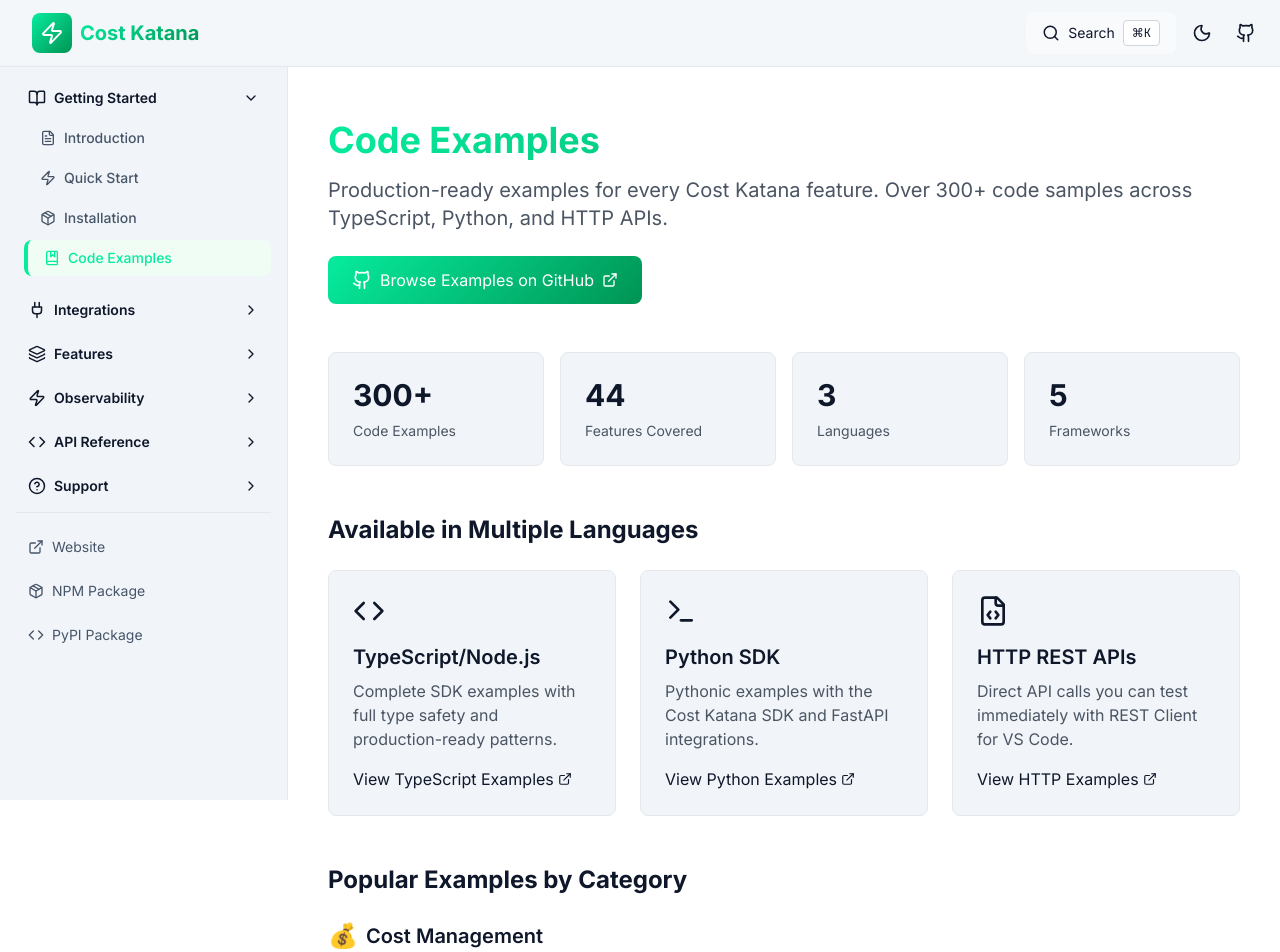
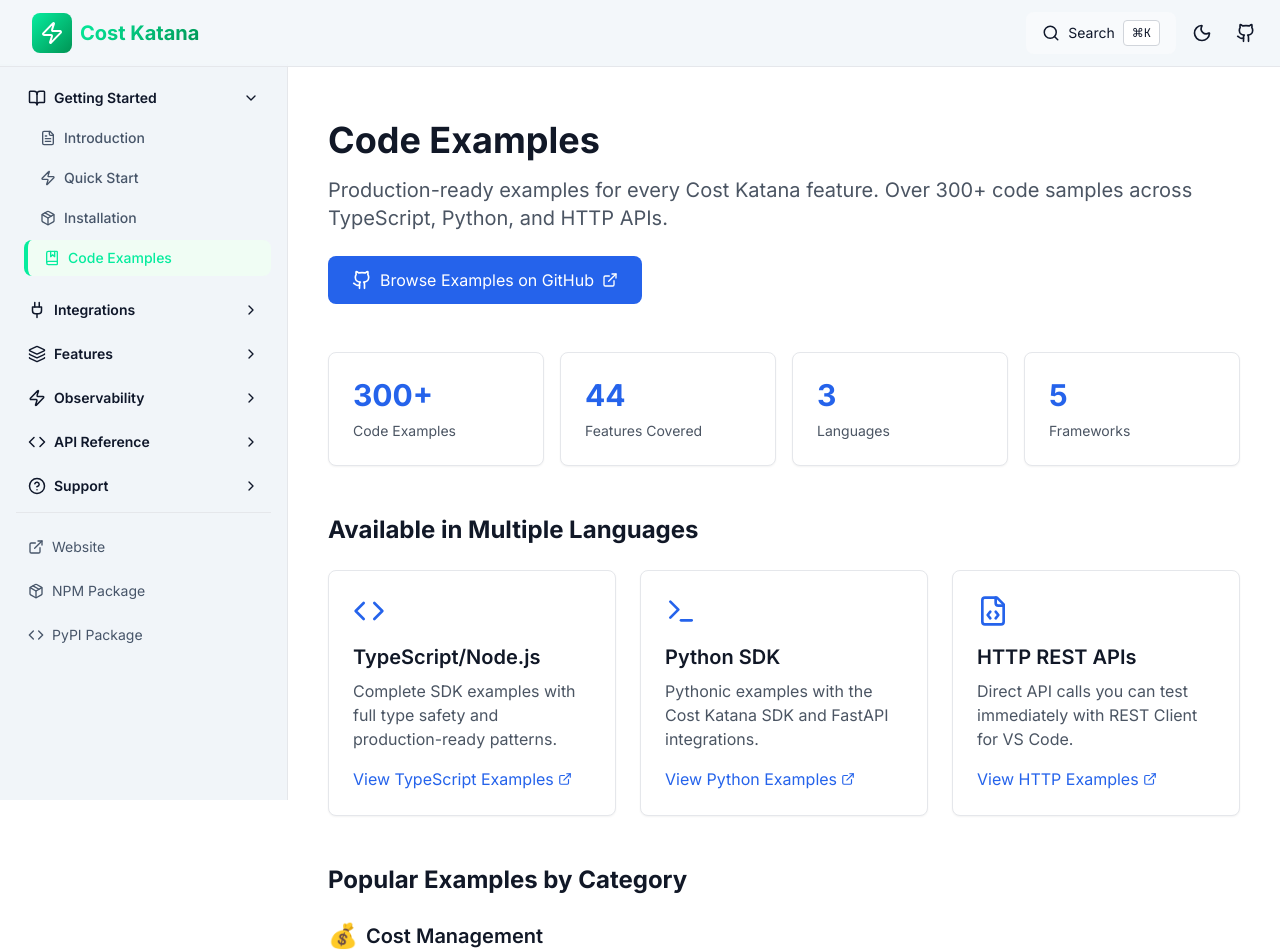
Before and after one commit to Hypothesize-Tech/costkatana-docs, a React (Vite) app: page /examples in a window 1280 px wide. Shown: the top 952 px of the page. Built offline with nearby package versions, Linux system fonts and the light colour scheme.

Commit message:
Refactor ExamplesPage styles and structure for improved UI consistency; update text colors, backgrounds, and link styles to enhance readability and visual appeal.

```diff
--- a/src/pages/ExamplesPage.tsx
+++ b/src/pages/ExamplesPage.tsx
@@ -7,7 +7,7 @@
         <div className="max-w-6xl mx-auto px-4 py-8">
             {/* Hero Section */}
             <div className="mb-12">
-                <h1 className="text-4xl font-bold mb-4 bg-gradient-primary bg-clip-text text-transparent">
+                <h1 className="text-4xl font-bold mb-4 text-gray-900 dark:text-white">
                     Code Examples
                 </h1>
                 <p className="text-xl text-gray-600 dark:text-gray-300 mb-6">
@@ -17,7 +17,7 @@
                     href="https://github.com/Hypothesize-Tech/costkatana-examples"
                     target="_blank"
                     rel="noopener noreferrer"
-                    className="inline-flex items-center px-6 py-3 bg-gradient-primary text-white rounded-lg hover:shadow-lg transition-all"
+                    className="inline-flex items-center px-6 py-3 bg-blue-600 hover:bg-blue-700 text-white rounded-lg hover:shadow-lg transition-all"
                 >
                     <Github className="mr-2" size={20} />
                     Browse Examples on GitHub
@@ -27,48 +27,48 @@
 
             {/* Quick Stats */}
             <div className="grid grid-cols-1 md:grid-cols-4 gap-4 mb-12">
-                <div className="p-6 bg-light-card dark:bg-dark-card rounded-lg border border-gray-200 dark:border-gray-700">
-                    <div className="text-3xl font-bold text-primary mb-2">300+</div>
+                <div className="p-6 bg-white dark:bg-gray-800 rounded-lg border border-gray-200 dark:border-gray-700 shadow-sm">
+                    <div className="text-3xl font-bold text-blue-600 dark:text-blue-400 mb-2">300+</div>
                     <div className="text-sm text-gray-600 dark:text-gray-400">Code Examples</div>
                 </div>
-                <div className="p-6 bg-light-card dark:bg-dark-card rounded-lg border border-gray-200 dark:border-gray-700">
-                    <div className="text-3xl font-bold text-primary mb-2">44</div>
+                <div className="p-6 bg-white dark:bg-gray-800 rounded-lg border border-gray-200 dark:border-gray-700 shadow-sm">
+                    <div className="text-3xl font-bold text-blue-600 dark:text-blue-400 mb-2">44</div>
                     <div className="text-sm text-gray-600 dark:text-gray-400">Features Covered</div>
                 </div>
-                <div className="p-6 bg-light-card dark:bg-dark-card rounded-lg border border-gray-200 dark:border-gray-700">
-                    <div className="text-3xl font-bold text-primary mb-2">3</div>
+                <div className="p-6 bg-white dark:bg-gray-800 rounded-lg border border-gray-200 dark:border-gray-700 shadow-sm">
+                    <div className="text-3xl font-bold text-blue-600 dark:text-blue-400 mb-2">3</div>
                     <div className="text-sm text-gray-600 dark:text-gray-400">Languages</div>
                 </div>
-                <div className="p-6 bg-light-card dark:bg-dark-card rounded-lg border border-gray-200 dark:border-gray-700">
-                    <div className="text-3xl font-bold text-primary mb-2">5</div>
+                <div className="p-6 bg-white dark:bg-gray-800 rounded-lg border border-gray-200 dark:border-gray-700 shadow-sm">
+                    <div className="text-3xl font-bold text-blue-600 dark:text-blue-400 mb-2">5</div>
                     <div className="text-sm text-gray-600 dark:text-gray-400">Frameworks</div>
                 </div>
             </div>
 
             {/* Languages & Methods */}
             <div className="mb-12">
-                <h2 className="text-2xl font-bold mb-6">Available in Multiple Languages</h2>
+                <h2 className="text-2xl font-bold mb-6 text-gray-900 dark:text-white">Available in Multiple Languages</h2>
                 <div className="grid grid-cols-1 md:grid-cols-3 gap-6">
-                    <div className="p-6 bg-light-card dark:bg-dark-card rounded-lg border border-gray-200 dark:border-gray-700">
-                        <Code className="text-primary mb-4" size={32} />
-                        <h3 className="text-xl font-semibold mb-2">TypeScript/Node.js</h3>
+                    <div className="p-6 bg-white dark:bg-gray-800 rounded-lg border border-gray-200 dark:border-gray-700 shadow-sm">
+                        <Code className="text-blue-600 dark:text-blue-400 mb-4" size={32} />
+                        <h3 className="text-xl font-semibold mb-2 text-gray-900 dark:text-white">TypeScript/Node.js</h3>
                         <p className="text-gray-600 dark:text-gray-400 mb-4">
                             Complete SDK examples with full type safety and production-ready patterns.
                         </p>
                         <a
-                            href="https://github.com/Hypothesiƒze-Tech/costkatana-examples/tree/master/1-cost-tracking/npm-package"
+                            href="https://github.com/Hypothesize-Tech/costkatana-examples/tree/master/1-cost-tracking/npm-package"
                             target="_blank"
                             rel="noopener noreferrer"
-                            className="text-primary hover:underline flex items-center"
+                            className="text-blue-600 dark:text-blue-400 hover:underline flex items-center"
                         >
                             View TypeScript Examples
                             <ExternalLink className="ml-1" size={14} />
                         </a>
                     </div>
 
-                    <div className="p-6 bg-light-card dark:bg-dark-card rounded-lg border border-gray-200 dark:border-gray-700">
-                        <Terminal className="text-primary mb-4" size={32} />
-                        <h3 className="text-xl font-semibold mb-2">Python SDK</h3>
+                    <div className="p-6 bg-white dark:bg-gray-800 rounded-lg border border-gray-200 dark:border-gray-700 shadow-sm">
+                        <Terminal className="text-blue-600 dark:text-blue-400 mb-4" size={32} />
+                        <h3 className="text-xl font-semibold mb-2 text-gray-900 dark:text-white">Python SDK</h3>
                         <p className="text-gray-600 dark:text-gray-400 mb-4">
                             Pythonic examples with the Cost Katana SDK and FastAPI integrations.
                         </p>
@@ -76,16 +76,16 @@
                             href="https://github.com/Hypothesize-Tech/costkatana-examples/tree/master/8-python-sdk"
                             target="_blank"
                             rel="noopener noreferrer"
-                            className="text-primary hover:underline flex items-center"
+                            className="text-blue-600 dark:text-blue-400 hover:underline flex items-center"
                         >
                             View Python Examples
                             <ExternalLink className="ml-1" size={14} />
                         </a>
                     </div>
 
-                    <div className="p-6 bg-light-card dark:bg-dark-card rounded-lg border border-gray-200 dark:border-gray-700">
-                        <FileCode className="text-primary mb-4" size={32} />
-                        <h3 className="text-xl font-semibold mb-2">HTTP REST APIs</h3>
+                    <div className="p-6 bg-white dark:bg-gray-800 rounded-lg border border-gray-200 dark:border-gray-700 shadow-sm">
+                        <FileCode className="text-blue-600 dark:text-blue-400 mb-4" size={32} />
+                        <h3 className="text-xl font-semibold mb-2 text-gray-900 dark:text-white">HTTP REST APIs</h3>
                         <p className="text-gray-600 dark:text-gray-400 mb-4">
                             Direct API calls you can test immediately with REST Client for VS Code.
                         </p>
@@ -93,7 +93,7 @@
                             href="https://github.com/Hypothesize-Tech/costkatana-examples/tree/master/1-cost-tracking/http-headers"
                             target="_blank"
                             rel="noopener noreferrer"
-                            className="text-primary hover:underline flex items-center"
+                            className="text-blue-600 dark:text-blue-400 hover:underline flex items-center"
                         >
                             View HTTP Examples
                             <ExternalLink className="ml-1" size={14} />
@@ -104,11 +104,11 @@
 
             {/* Popular Examples by Category */}
             <div className="mb-12">
-                <h2 className="text-2xl font-bold mb-6">Popular Examples by Category</h2>
+                <h2 className="text-2xl font-bold mb-6 text-gray-900 dark:text-white">Popular Examples by Category</h2>
 
                 {/* Cost Management */}
                 <div className="mb-8">
-                    <h3 className="text-xl font-semibold mb-4 flex items-center">
+                    <h3 className="text-xl font-semibold mb-4 flex items-center text-gray-900 dark:text-white">
                         <span className="text-2xl mr-2">💰</span>
                         Cost Management
                     </h3>
@@ -133,7 +133,7 @@
 
                 {/* Performance & Optimization */}
                 <div className="mb-8">
-                    <h3 className="text-xl font-semibold mb-4 flex items-center">
+                    <h3 className="text-xl font-semibold mb-4 flex items-center text-gray-900 dark:text-white">
                         <span className="text-2xl mr-2">🚀</span>
                         Performance & Optimization
                     </h3>
@@ -160,7 +160,7 @@
 
                 {/* Monitoring & Alerts */}
                 <div className="mb-8">
-                    <h3 className="text-xl font-semibold mb-4 flex items-center">
+                    <h3 className="text-xl font-semibold mb-4 flex items-center text-gray-900 dark:text-white">
                         <span className="text-2xl mr-2">🔔</span>
                         Monitoring & Alerts
                     </h3>
@@ -186,7 +186,7 @@
 
                 {/* AI Orchestration */}
                 <div className="mb-8">
-                    <h3 className="text-xl font-semibold mb-4 flex items-center">
+                    <h3 className="text-xl font-semibold mb-4 flex items-center text-gray-900 dark:text-white">
                         <span className="text-2xl mr-2">🤖</span>
                         AI Orchestration
                     </h3>
@@ -211,7 +211,7 @@
 
                 {/* Security & Compliance */}
                 <div className="mb-8">
-                    <h3 className="text-xl font-semibold mb-4 flex items-center">
+                    <h3 className="text-xl font-semibold mb-4 flex items-center text-gray-900 dark:text-white">
                         <span className="text-2xl mr-2">🔒</span>
                         Security & Compliance
                     </h3>
@@ -237,8 +237,8 @@
 
             {/* Framework Integrations */}
             <div className="mb-12">
-                <h2 className="text-2xl font-bold mb-6 flex items-center">
-                    <Layers className="mr-2 text-primary" size={28} />
+                <h2 className="text-2xl font-bold mb-6 flex items-center text-gray-900 dark:text-white">
+                    <Layers className="mr-2 text-blue-600 dark:text-blue-400" size={28} />
                     Framework Integrations
                 </h2>
                 <div className="grid grid-cols-1 md:grid-cols-2 gap-4">
@@ -271,9 +271,9 @@
             </div>
 
             {/* Complete Feature List */}
-            <div className="mb-12 p-6 bg-light-panel dark:bg-dark-bg-200 rounded-lg border border-gray-200 dark:border-gray-700">
-                <h2 className="text-2xl font-bold mb-4 flex items-center">
-                    <BookOpen className="mr-2 text-primary" size={28} />
+            <div className="mb-12 p-6 bg-gray-50 dark:bg-gray-800 rounded-lg border border-gray-200 dark:border-gray-700">
+                <h2 className="text-2xl font-bold mb-4 flex items-center text-gray-900 dark:text-white">
+                    <BookOpen className="mr-2 text-blue-600 dark:text-blue-400" size={28} />
                     Complete Feature Index
                 </h2>
                 <p className="text-gray-600 dark:text-gray-400 mb-6">
@@ -286,19 +286,19 @@
                             href={`https://github.com/Hypothesize-Tech/costkatana-examples/tree/master/${feature.folder}`}
                             target="_blank"
                             rel="noopener noreferrer"
-                            className="flex items-center p-3 bg-light-card dark:bg-dark-card rounded border border-gray-200 dark:border-gray-700 hover:border-primary dark:hover:border-primary transition-colors"
+                            className="flex items-center p-3 bg-white dark:bg-gray-700 rounded border border-gray-200 dark:border-gray-600 hover:border-blue-600 dark:hover:border-blue-400 transition-colors"
                         >
                             <span className="font-mono text-sm text-gray-500 dark:text-gray-400 mr-3 w-8">{feature.number}</span>
-                            <span className="text-sm flex-1">{feature.name}</span>
-                            <ExternalLink className="text-gray-400" size={14} />
+                            <span className="text-sm flex-1 text-gray-900 dark:text-white">{feature.name}</span>
+                            <ExternalLink className="text-gray-400 dark:text-gray-500" size={14} />
                         </a>
                     ))}
                 </div>
             </div>
 
             {/* Getting Started */}
-            <div className="p-8 bg-gradient-primary rounded-lg text-white">
-                <h2 className="text-2xl font-bold mb-4">Ready to Get Started?</h2>
+            <div className="p-8 bg-blue-600 rounded-lg text-white">
+                <h2 className="text-2xl font-bold mb-4 text-white">Ready to Get Started?</h2>
                 <p className="mb-6 text-white/90">
                     Clone the examples repository and start building with Cost Katana in minutes.
                 </p>
@@ -318,14 +318,14 @@
                         href="https://github.com/Hypothesize-Tech/costkatana-examples"
                         target="_blank"
                         rel="noopener noreferrer"
-                        className="inline-flex items-center px-6 py-3 bg-white text-primary rounded-lg hover:bg-gray-100 transition-colors font-semibold"
+                        className="inline-flex items-center px-6 py-3 bg-white text-blue-600 rounded-lg hover:bg-gray-100 transition-colors font-semibold"
                     >
                         <Github className="mr-2" size={20} />
                         View on GitHub
                     </a>
                     <Link
                         to="/getting-started/quick-start"
-                        className="inline-flex items-center px-6 py-3 bg-white/10 text-white rounded-lg hover:bg-white/20 transition-colors font-semibold border-2 border-white/30"
+                        className="inline-flex items-center px-6 py-3 bg-white/10 text-white rounded-lg hover:bg-white/20 transition-colors font-semibold border-2 border-white"
                     >
                         Read Quick Start Guide
                     </Link>
@@ -341,18 +341,18 @@
         href={href}
         target="_blank"
         rel="noopener noreferrer"
-        className="block p-4 bg-light-card dark:bg-dark-card rounded-lg border border-gray-200 dark:border-gray-700 hover:border-primary dark:hover:border-primary transition-all"
+        className="block p-4 bg-white dark:bg-gray-800 rounded-lg border border-gray-200 dark:border-gray-700 hover:border-blue-600 dark:hover:border-blue-400 transition-all shadow-sm"
     >
         <div className="flex items-start justify-between mb-2">
-            <h4 className="font-semibold text-primary">{title}</h4>
+            <h4 className="font-semibold text-blue-600 dark:text-blue-400">{title}</h4>
             {badge && (
-                <span className="px-2 py-1 text-xs bg-primary/10 text-primary rounded">
+                <span className="px-2 py-1 text-xs bg-blue-100 dark:bg-blue-900 text-blue-600 dark:text-blue-400 rounded">
                     {badge}
                 </span>
             )}
         </div>
         <p className="text-sm text-gray-600 dark:text-gray-400 mb-2">{description}</p>
-        <span className="text-xs text-primary flex items-center">
+        <span className="text-xs text-blue-600 dark:text-blue-400 flex items-center">
             View Examples <ExternalLink className="ml-1" size={12} />
         </span>
     </a>
@@ -363,11 +363,11 @@
         href={href}
         target="_blank"
         rel="noopener noreferrer"
-        className="p-4 bg-light-card dark:bg-dark-card rounded-lg border border-gray-200 dark:border-gray-700 hover:border-primary dark:hover:border-primary transition-all"
+        className="p-4 bg-white dark:bg-gray-800 rounded-lg border border-gray-200 dark:border-gray-700 hover:border-blue-600 dark:hover:border-blue-400 transition-all shadow-sm"
     >
-        <h4 className="font-semibold mb-2 flex items-center justify-between">
+        <h4 className="font-semibold mb-2 flex items-center justify-between text-gray-900 dark:text-white">
             {name}
-            <ExternalLink className="text-gray-400" size={16} />
+            <ExternalLink className="text-gray-400 dark:text-gray-500" size={16} />
         </h4>
         <p className="text-sm text-gray-600 dark:text-gray-400">{description}</p>
     </a>
```
